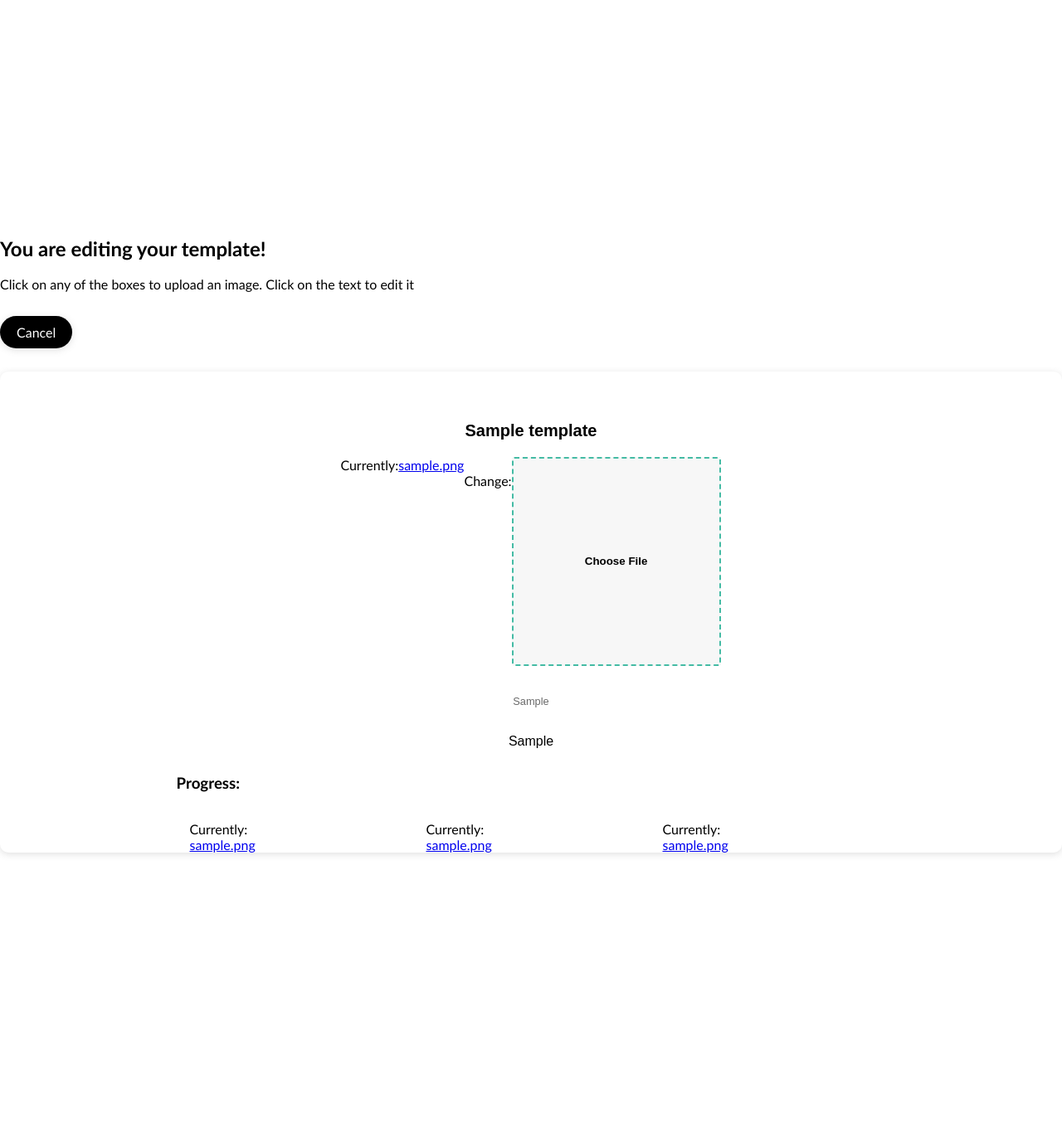
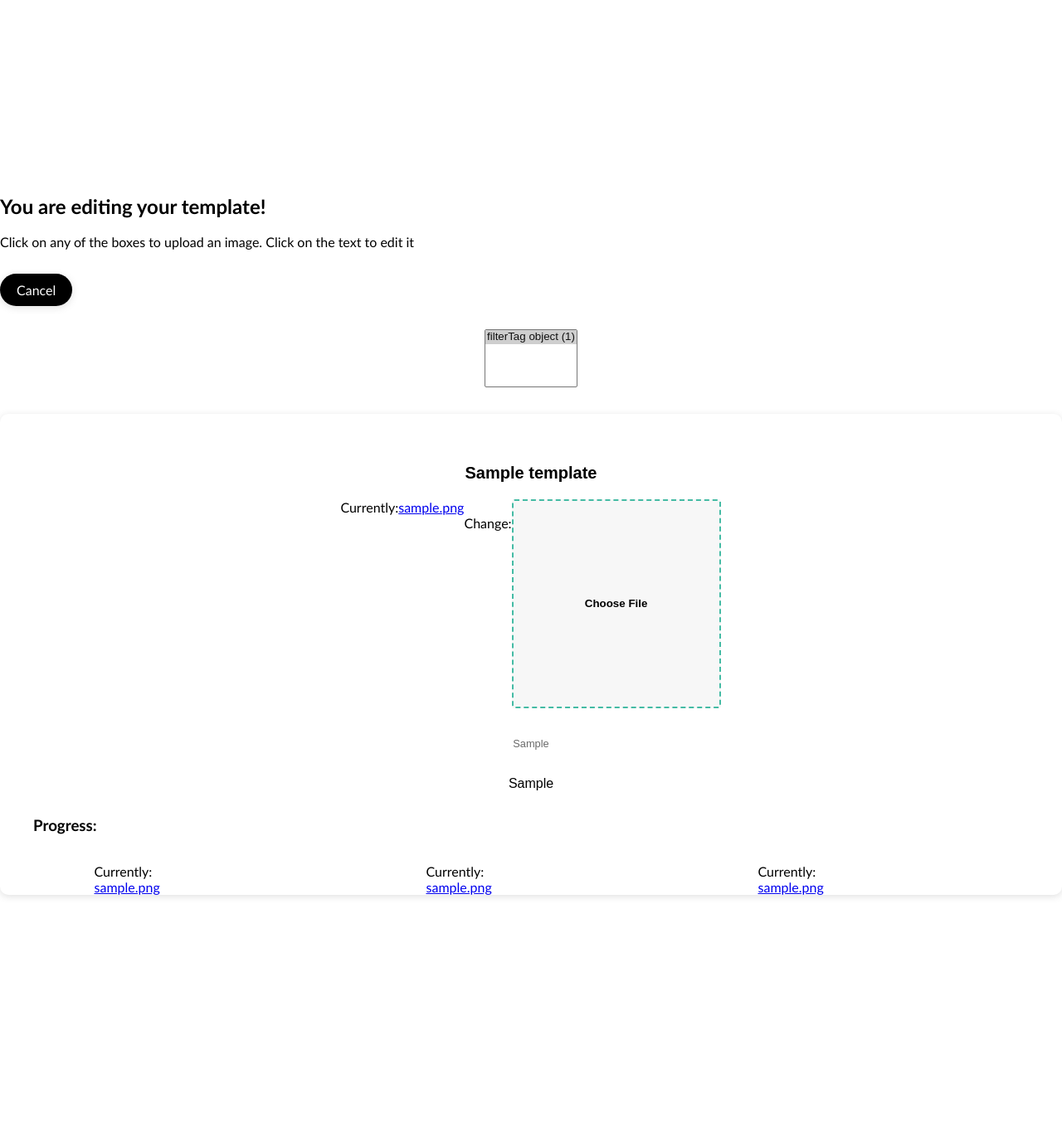
Before and after one commit to Zinzed/Final-Project, a Django app: page /editTemplate/1 in a window 1280 px wide. Shown: the part 604-1987 px from the top of the page at 83% size. Run offline with Django 5.2, Linux system fonts and the light colour scheme; tables that the repository leaves empty hold one stand-in row (values such as "Sample post").

Commit message:
display filter section above portfolio

```diff
--- a/IMD2009A/portfolio_project/Artfolio/static/Artfolio/css/newTemplate.css
+++ b/IMD2009A/portfolio_project/Artfolio/static/Artfolio/css/newTemplate.css
@@ -37,6 +37,10 @@ p {
     display: flex;
     flex-direction: column;
     align-items: center;
+}
+
+.filter-section {
+    padding-bottom: 2rem;
 }
 
 /* Final image alignment */
--- a/IMD2009A/portfolio_project/Artfolio/templates/editTemplate.html
+++ b/IMD2009A/portfolio_project/Artfolio/templates/editTemplate.html
@@ -43,10 +43,15 @@
         <br><br><br>
     </div>
 
-    <div class = "container">
+
        <form class="centered-form" method="post" enctype="multipart/form-data">
             {% csrf_token %}
+           <div class="filter-section">
+             {{ templateForm.filterTag }}
+           </div>
 
+
+<div class = "container">
             <!--Project 1 -->
     <div class="project">
             {{ templateForm.project1Title }}
```
